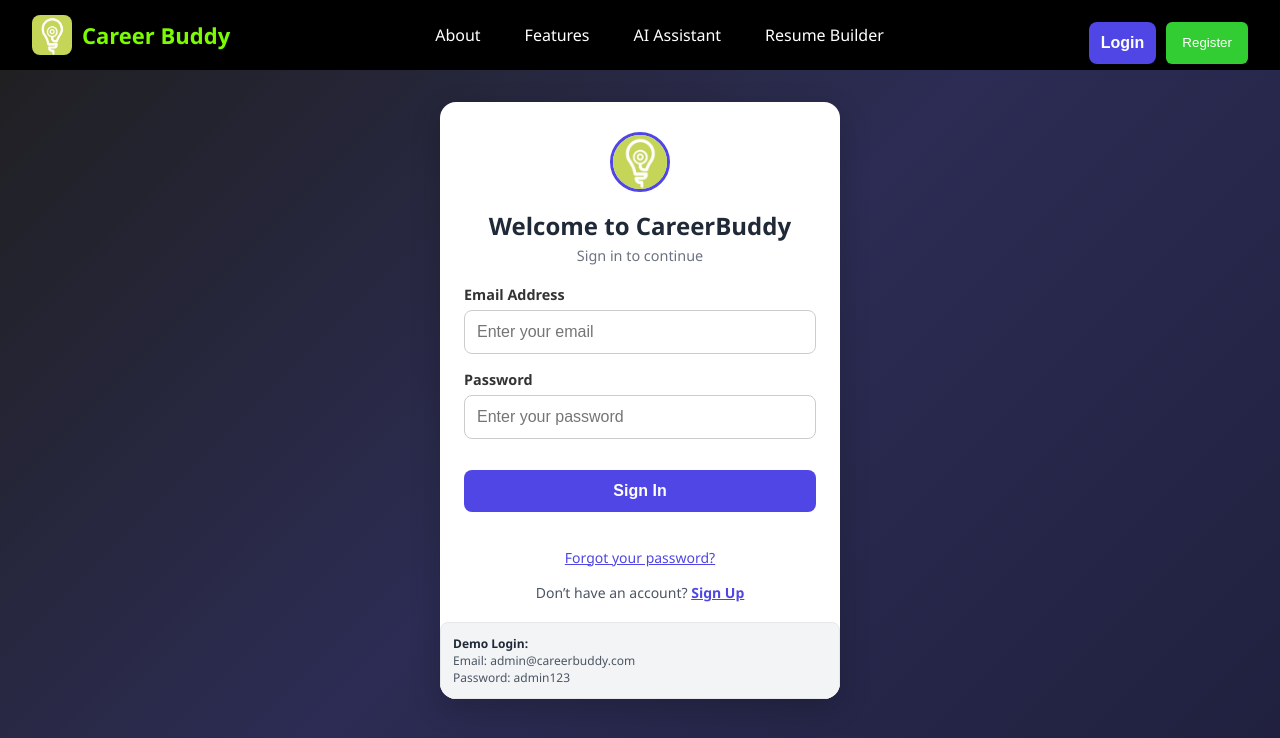
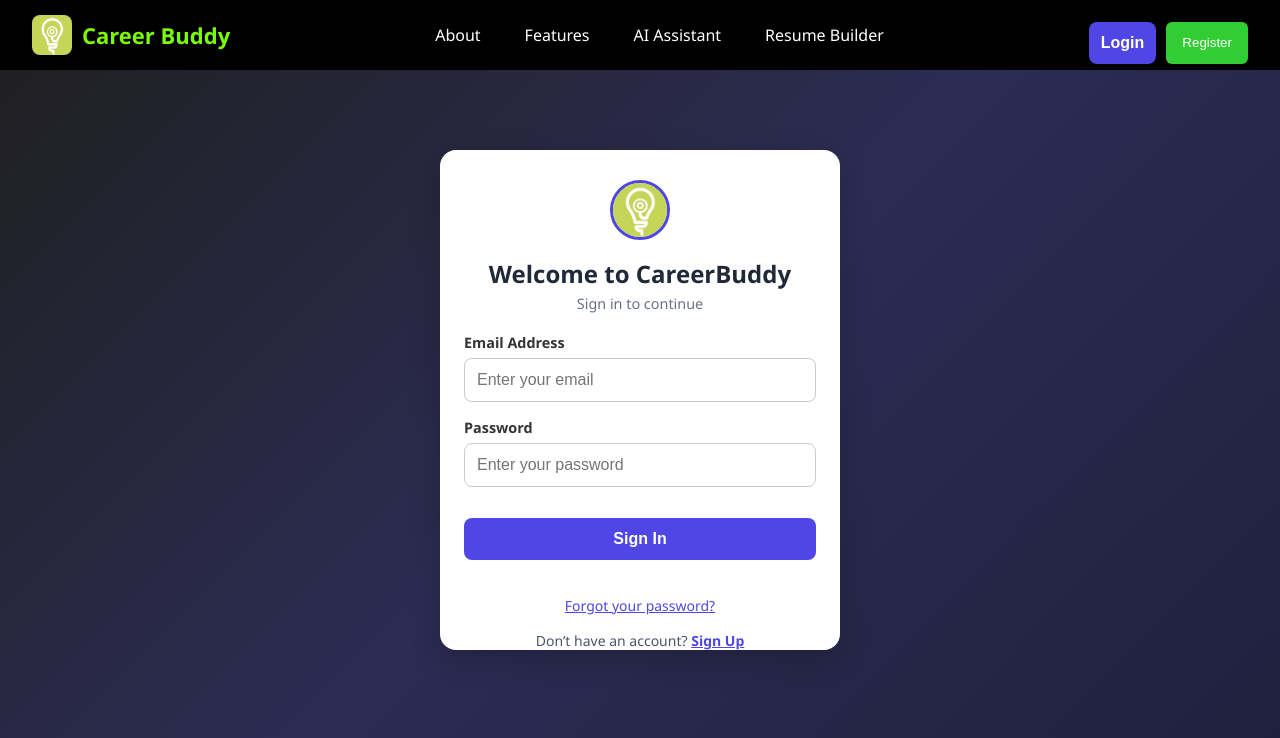
Before and after one commit to Neel-2606/CareerBuddy, a React (Vite) app: page /login in a window 1280 px wide. Shown: the top 738 px of the page. Built offline with nearby package versions, Linux system fonts and the light colour scheme.

Commit message:
Your update message here

```diff
--- a/src/components/LoginPage.jsx
+++ b/src/components/LoginPage.jsx
@@ -110,11 +110,7 @@ const LoginPage = () => {
           <span onClick={() => navigate("/signup")}>Sign Up</span>
         </div>
 
-        <div className="demo-box">
-          <strong>Demo Login:</strong>
-          <div>Email: admin@careerbuddy.com</div>
-          <div>Password: admin123</div>
-        </div>
+
       </div>
     </div>
   );
```
